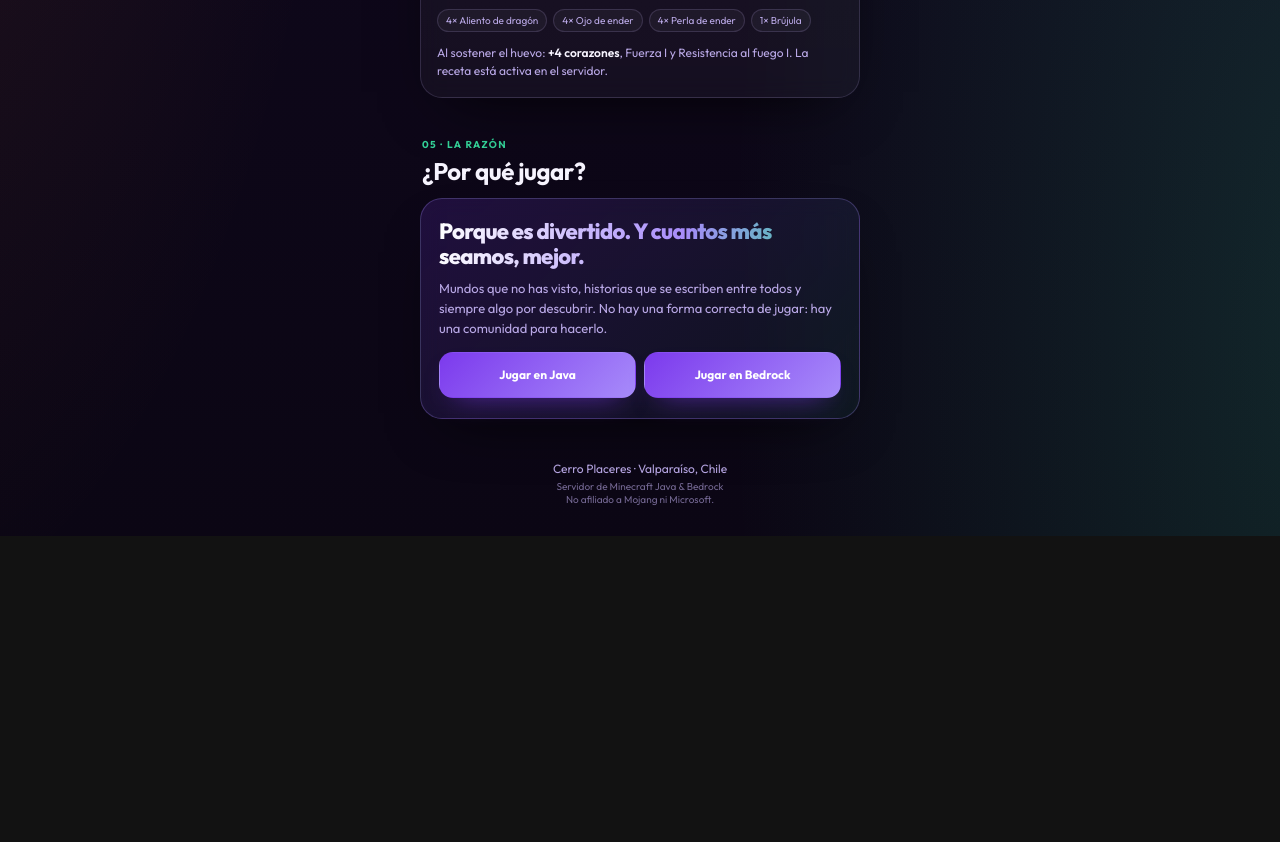
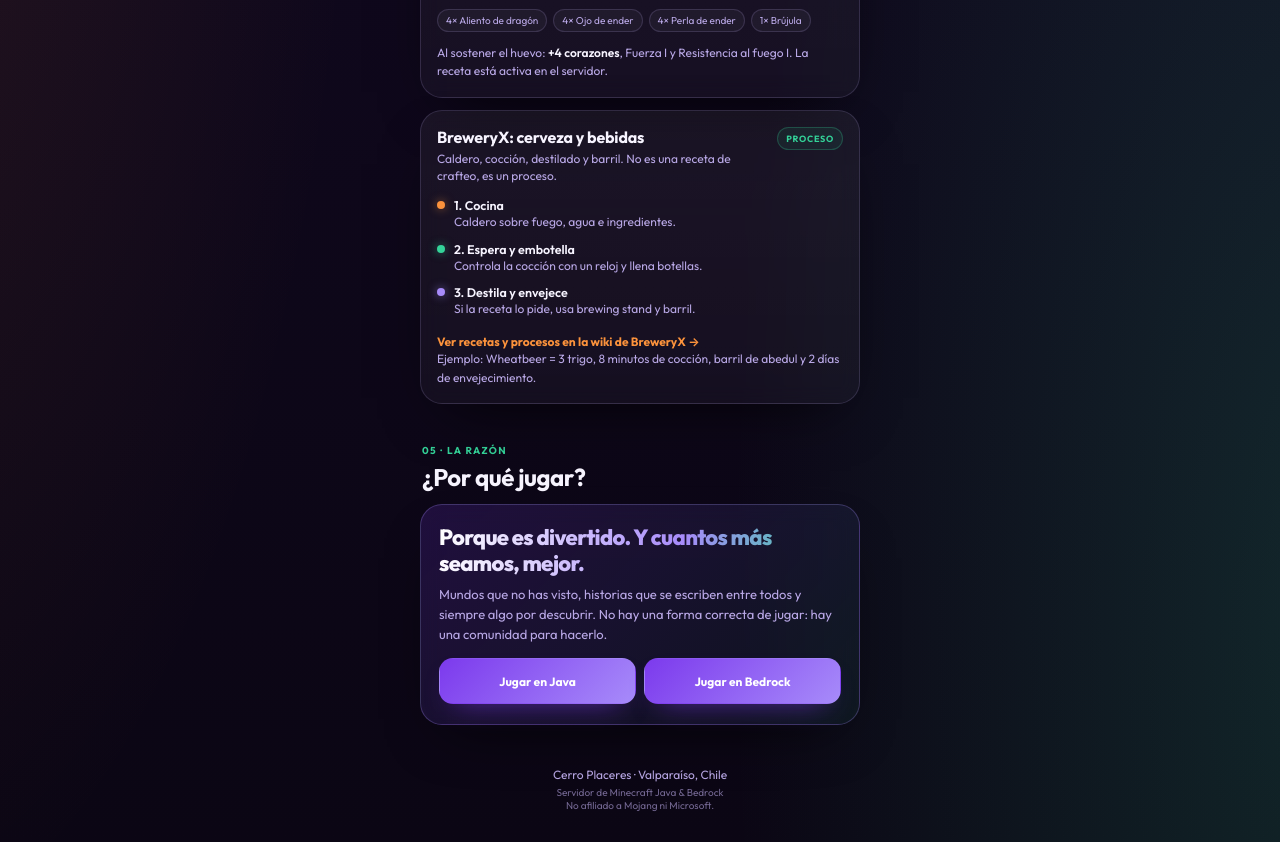
Before and after one commit to leadvic/landing-minecraft-cerro-placeres, a plain HTML site: page index.html in a window 1280 px wide. Shown: the part 3999-4841 px from the top of the page. Before the commit the page ends 4535 px from the top, so only its background shows below. Drawn offline with Linux system fonts and the light colour scheme; a script that the page names is missing.

Commit message:
Añade proceso de BreweryX a las recetas
Co-Authored-By: Claude Code <noreply@anthropic.com>

```diff
--- a/index.html
+++ b/index.html
@@ -639,6 +639,25 @@
     .recipe-ingredients li { padding: 4px 8px; border: 1px solid var(--line); border-radius: 999px; background: rgba(255, 255, 255, 0.04); color: var(--muted); font-size: 10px; }
     .recipe .note { margin-top: 0; }
 
+    .recipe-steps { display: grid; gap: 10px; margin: 0 0 12px; padding: 0; list-style: none; }
+    .recipe-steps li { display: grid; grid-template-columns: 8px 1fr; gap: 9px; align-items: start; }
+    .recipe-steps .dot { margin-top: 4px; }
+    .recipe-steps strong { display: block; margin-bottom: 1px; font-size: 12.5px; font-weight: 600; }
+    .recipe-steps small { display: block; color: var(--muted); font-size: 12px; line-height: 1.4; }
+
+    .recipe-link {
+      display: inline-flex;
+      align-items: center;
+      gap: 5px;
+      margin-top: 2px;
+      color: var(--orange);
+      font-size: 12px;
+      font-weight: 700;
+      text-decoration: none;
+    }
+
+    .recipe-link:hover { text-decoration: underline; }
+
     /* Why */
     .why-card { padding: 20px 18px; border-color: rgba(167, 139, 250, 0.28); background: linear-gradient(135deg, rgba(124, 58, 237, 0.18), rgba(52, 211, 153, 0.06)); }
     .why-quote { margin: 0 0 8px; font-size: 22px; font-weight: 800; line-height: 1.15; letter-spacing: -0.03em; background: linear-gradient(100deg, #fff, var(--purple) 60%, var(--green)); -webkit-background-clip: text; background-clip: text; color: transparent; -webkit-text-fill-color: transparent; }
@@ -922,6 +941,23 @@
           </ul>
           <p class="note">Al sostener el huevo: <strong>+4 corazones</strong>, Fuerza I y Resistencia al fuego I. La receta está activa en el servidor.</p>
         </div>
+
+        <div class="card recipe">
+          <div class="recipe-head">
+            <div>
+              <h3>BreweryX: cerveza y bebidas</h3>
+              <p>Caldero, cocción, destilado y barril. No es una receta de crafteo, es un proceso.</p>
+            </div>
+            <span class="recipe-badge">Proceso</span>
+          </div>
+          <ol class="recipe-steps">
+            <li><span class="dot orange"></span><div><strong>1. Cocina</strong><small>Caldero sobre fuego, agua e ingredientes.</small></div></li>
+            <li><span class="dot green"></span><div><strong>2. Espera y embotella</strong><small>Controla la cocción con un reloj y llena botellas.</small></div></li>
+            <li><span class="dot"></span><div><strong>3. Destila y envejece</strong><small>Si la receta lo pide, usa brewing stand y barril.</small></div></li>
+          </ol>
+          <a class="recipe-link" href="https://brewery.lumamc.net/" target="_blank" rel="noopener">Ver recetas y procesos en la wiki de BreweryX →</a>
+          <p class="note">Ejemplo: Wheatbeer = 3 trigo, 8 minutos de cocción, barril de abedul y 2 días de envejecimiento.</p>
+        </div>
       </section>
 
       <section id="porque" class="section">
```
